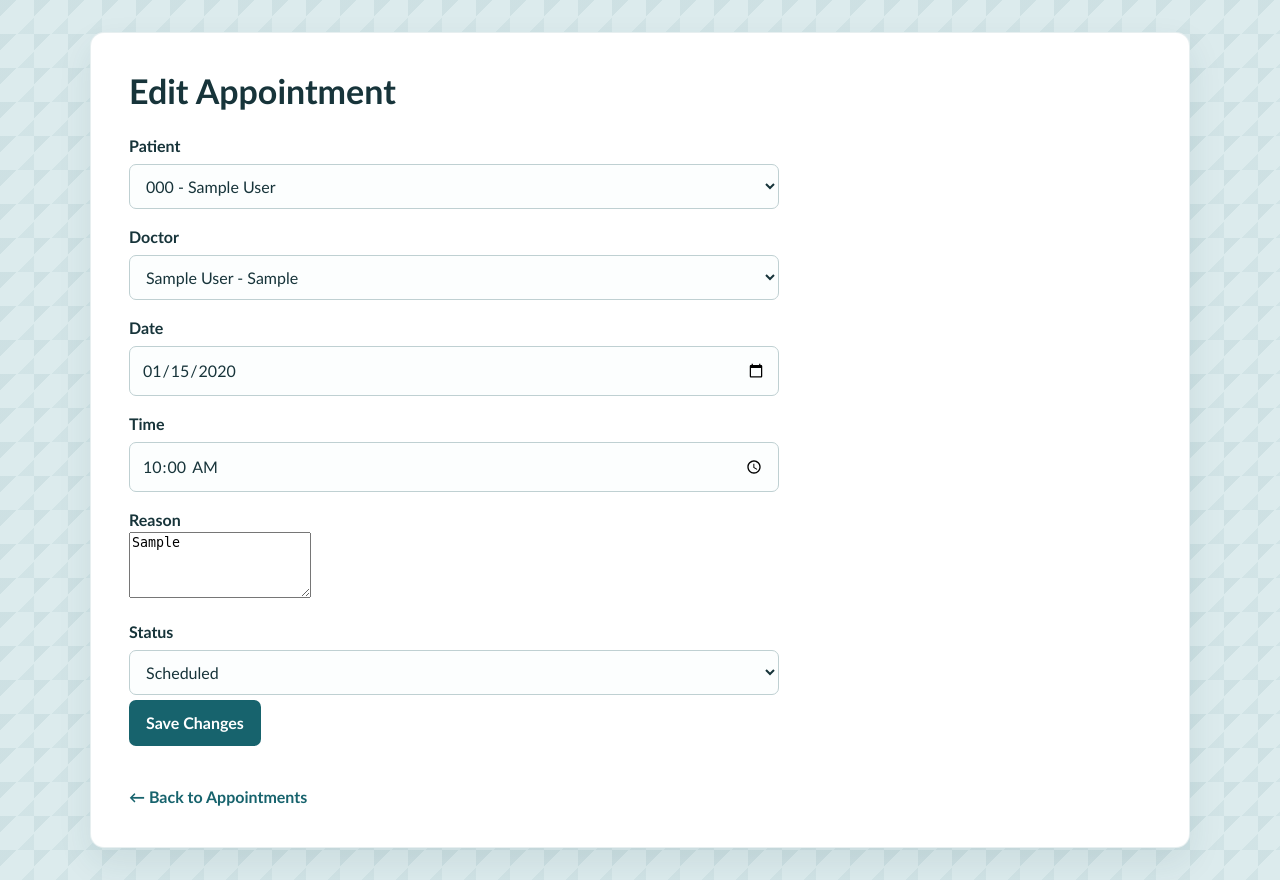
After one commit to vannybianca/hospital_management_system, a PHP site: page /appointments/edit.php?id=1 in a window 1280 px wide. The commit adds this page. Run offline with PHP 8.4, Linux system fonts and the light colour scheme; tables that the repository leaves empty hold one stand-in row (values such as "Sample post").

Commit message:
Link appointment management to database tables

```diff
--- /dev/null
+++ b/appointments/edit.php
@@ -0,0 +1,81 @@
+<?php
+require_once "../config/database.php";
+
+$id = (int)($_GET["id"] ?? 0);
+$statement = $conn->prepare("SELECT * FROM appointments WHERE id = ?");
+$statement->bind_param("i", $id);
+$statement->execute();
+$appointment = $statement->get_result()->fetch_assoc();
+if (!$appointment) {
+    die("Appointment not found.");
+}
+
+$error = "";
+$patients = $conn->query("SELECT id, patient_number, first_name, last_name FROM patients ORDER BY last_name, first_name");
+$doctors = $conn->query("SELECT id, first_name, last_name, specialization FROM doctors ORDER BY last_name, first_name");
+
+if ($_SERVER["REQUEST_METHOD"] === "POST") {
+    $patient_id = (int)($_POST["patient_id"] ?? 0);
+    $doctor_id = (int)($_POST["doctor_id"] ?? 0);
+    $appointment_date = $_POST["appointment_date"] ?? "";
+    $appointment_time = $_POST["appointment_time"] ?? "";
+    $reason = trim($_POST["reason"] ?? "");
+    $status = $_POST["status"] ?? "Scheduled";
+
+    $statement = $conn->prepare("UPDATE appointments SET patient_id = ?, doctor_id = ?, appointment_date = ?, appointment_time = ?, reason = ?, status = ? WHERE id = ?");
+    $statement->bind_param("iissssi", $patient_id, $doctor_id, $appointment_date, $appointment_time, $reason, $status, $id);
+    if ($statement->execute()) {
+        header("Location: index.php");
+        exit;
+    }
+    $error = $statement->error;
+    $appointment = array_merge($appointment, $_POST);
+}
+?>
+<!doctype html>
+<html lang="en">
+<head>
+    <meta charset="utf-8">
+    <meta name="viewport" content="width=device-width, initial-scale=1">
+    <title>Edit Appointment | MEDICORE</title>
+    <link rel="stylesheet" href="../assets/css/style.css">
+</head>
+<body>
+<div class="container">
+    <h1>Edit Appointment</h1>
+    <?php if ($error): ?><p class="error" role="alert"><?=htmlspecialchars($error)?></p><?php endif; ?>
+    <form method="post">
+        <label for="patient_id">Patient</label>
+        <select id="patient_id" name="patient_id" required>
+            <?php while ($patient = $patients->fetch_assoc()): ?>
+                <option value="<?=$patient["id"]?>" <?=((int)$appointment["patient_id"] === (int)$patient["id"]) ? "selected" : ""?>>
+                    <?=htmlspecialchars($patient["patient_number"] . " - " . $patient["first_name"] . " " . $patient["last_name"])?>
+                </option>
+            <?php endwhile; ?>
+        </select>
+        <label for="doctor_id">Doctor</label>
+        <select id="doctor_id" name="doctor_id" required>
+            <?php while ($doctor = $doctors->fetch_assoc()): ?>
+                <option value="<?=$doctor["id"]?>" <?=((int)$appointment["doctor_id"] === (int)$doctor["id"]) ? "selected" : ""?>>
+                    <?=htmlspecialchars($doctor["first_name"] . " " . $doctor["last_name"] . ($doctor["specialization"] ? " - " . $doctor["specialization"] : ""))?>
+                </option>
+            <?php endwhile; ?>
+        </select>
+        <label for="appointment_date">Date</label>
+        <input id="appointment_date" type="date" name="appointment_date" value="<?=htmlspecialchars($appointment["appointment_date"])?>" required>
+        <label for="appointment_time">Time</label>
+        <input id="appointment_time" type="time" name="appointment_time" value="<?=htmlspecialchars(substr($appointment["appointment_time"], 0, 5))?>" required>
+        <label for="reason">Reason</label>
+        <textarea id="reason" name="reason" rows="4"><?=htmlspecialchars($appointment["reason"] ?? "")?></textarea>
+        <label for="status">Status</label>
+        <select id="status" name="status">
+            <?php foreach (["Scheduled", "Completed", "Cancelled"] as $option): ?>
+                <option value="<?=$option?>" <?=$appointment["status"] === $option ? "selected" : ""?>><?=$option?></option>
+            <?php endforeach; ?>
+        </select>
+        <button type="submit">Save Changes</button>
+    </form>
+    <a href="index.php">← Back to Appointments</a>
+</div>
+</body>
+</html>
--- a/appointments/index.php
+++ b/appointments/index.php
@@ -3,7 +3,11 @@
 include '../config/database.php';
 
 // Fetch appointments data from the database (Change 'appointments' if your table name differs)
-$sql = "SELECT * FROM appointments";
+$sql = "SELECT a.*, CONCAT(p.first_name, ' ', p.last_name) AS patient_name, CONCAT(d.first_name, ' ', d.last_name) AS doctor_name
+        FROM appointments a
+        JOIN patients p ON p.id = a.patient_id
+        JOIN doctors d ON d.id = a.doctor_id
+        ORDER BY a.appointment_date DESC, a.appointment_time DESC";
 $result = $conn->query($sql);
 ?>
 
```
Also changed, not shown: appointments/add.php (added, +71 -0 lines), appointments/delete.php (added, +10 -0 lines).
